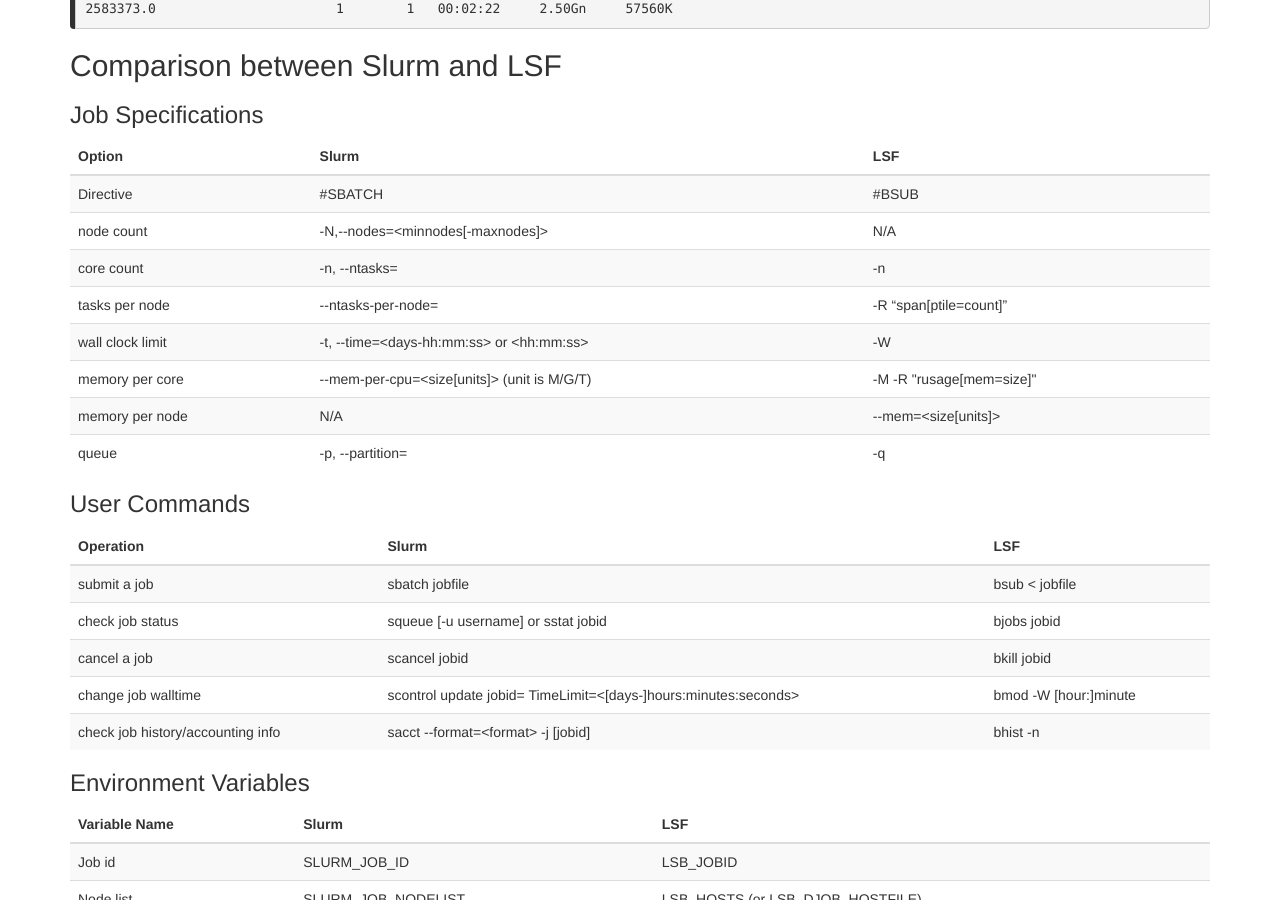
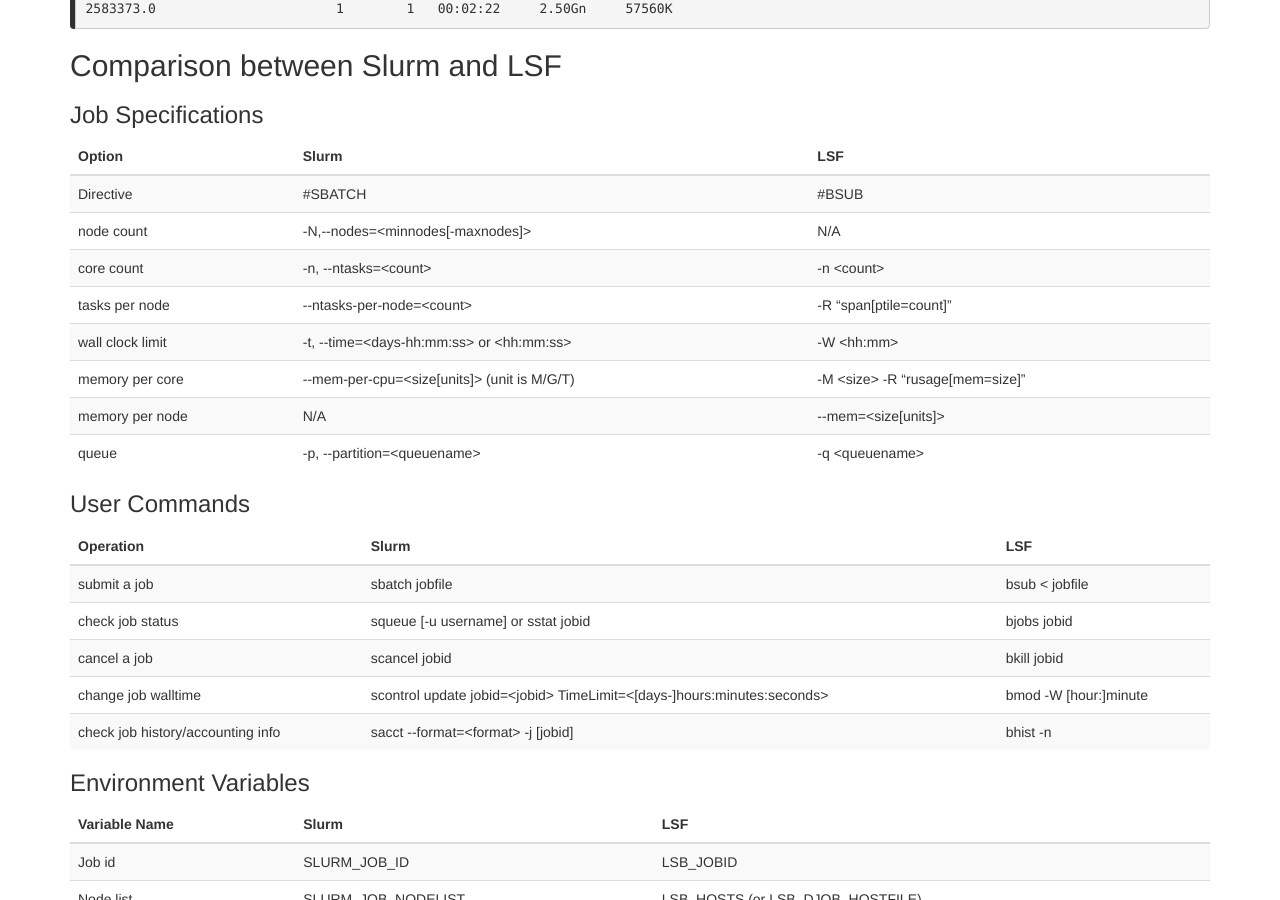
Before and after one commit to luop0812/HPRC_IntroHPC, a Jekyll site: the page built from _episodes/12-scheduler.md, in a window 1280 px wide and 900 px high, scrolled down 4547 px. Built offline with Jekyll 4.4.1, drawn with Linux system fonts in a browser that asks for light colours.

Commit message:
edit episodes

```diff
--- a/_episodes/12-scheduler.md
+++ b/_episodes/12-scheduler.md
@@ -302,12 +302,12 @@ When a job is done, information about the job will be stored in either log files
 |---|---|---|
 | Directive | #SBATCH | #BSUB |
 | node count | -N,\-\-nodes=<minnodes[-maxnodes]> | N/A |
-| core count | -n, \-\-ntasks=<count> | -n <count> |
-| tasks per node | \-\-ntasks-per-node=<count> | -R "span[ptile=count]" |
-| wall clock limit | -t, \-\-time=<days-hh:mm:ss> or <hh:mm:ss> | -W <hh:mm> |
-| memory per core |  \-\-mem-per-cpu=<size[units]> (unit is M/G/T) | -M <size> -R "rusage[mem=size]" |
-| memory per node | N/A |  \-\-mem=<size[units]> |
-| queue | -p, \-\-partition=<queuename> | -q <queuename> |
+| core count | -n, \-\-ntasks=\<count\> | -n \<count\> |
+| tasks per node | \-\-ntasks-per-node=\<count\> | -R "span[ptile=count]" |
+| wall clock limit | -t, \-\-time=\<days-hh:mm:ss\> or \<hh:mm:ss\> | -W \<hh:mm\> |
+| memory per core |  \-\-mem-per-cpu=\<size[units]> (unit is M/G/T) | -M \<size\> -R "rusage[mem=size]" |
+| memory per node | N/A |  \-\-mem=\<size[units]\> |
+| queue | -p, \-\-partition=\<queuename\> | -q \<queuename\> |
 
 
 ### User Commands
@@ -318,7 +318,7 @@ When a job is done, information about the job will be stored in either log files
 | submit a job |  sbatch jobfile | bsub < jobfile |
 | check job status | squeue [-u username] or sstat jobid | bjobs jobid |
 | cancel a job | scancel jobid | bkill jobid |
-| change job walltime | scontrol update jobid=<jobid> TimeLimit=<[days-]hours:minutes:seconds> | bmod -W [hour:]minute |
+| change job walltime | scontrol update jobid=\<jobid\> TimeLimit=<[days-]hours:minutes:seconds> | bmod -W [hour:]minute |
 | check job history/accounting info| sacct \-\-format=\<format\> -j [jobid] | bhist -n <days> |
 
 
```
Also changed, not shown: other parts of _episodes/12-scheduler.md (+1 -1 lines).
